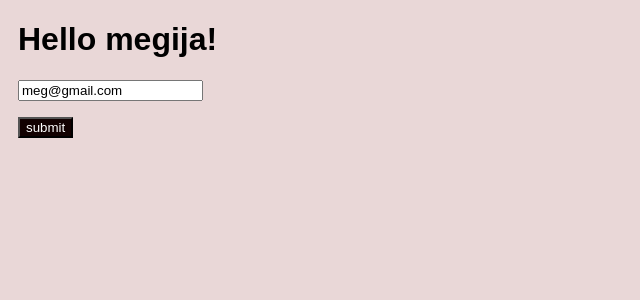
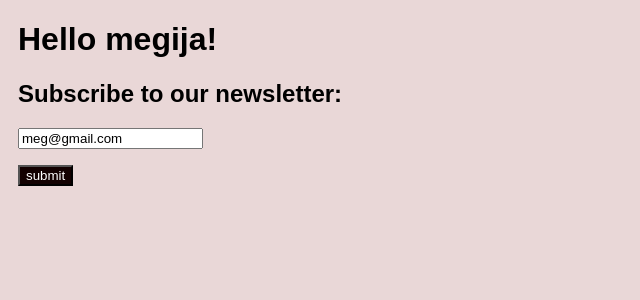
Before and after one commit to maggie197/super-car-check, a Flask app: page / in a window 1280 px wide. Shown: the part 64-364 px from the top of the page, without its empty margins (0-640 px from the left). Run offline with Flask 2, Linux system fonts and the light colour scheme; a user stored in the database is signed in.

Commit message:
added text

```diff
--- a/website/templates/index.html
+++ b/website/templates/index.html
@@ -10,6 +10,7 @@
 {% endif %}
 
 <form action=# method="POST">
+  <h2>Subscribe to our newsletter:</h2>
   <p><input type="email" name="email" placeholder="Enter email" value="{{email if email}}"/></p>
   <p><input class="btn btn-primary" type="submit" value="submit"/></p>
 </form>
```
